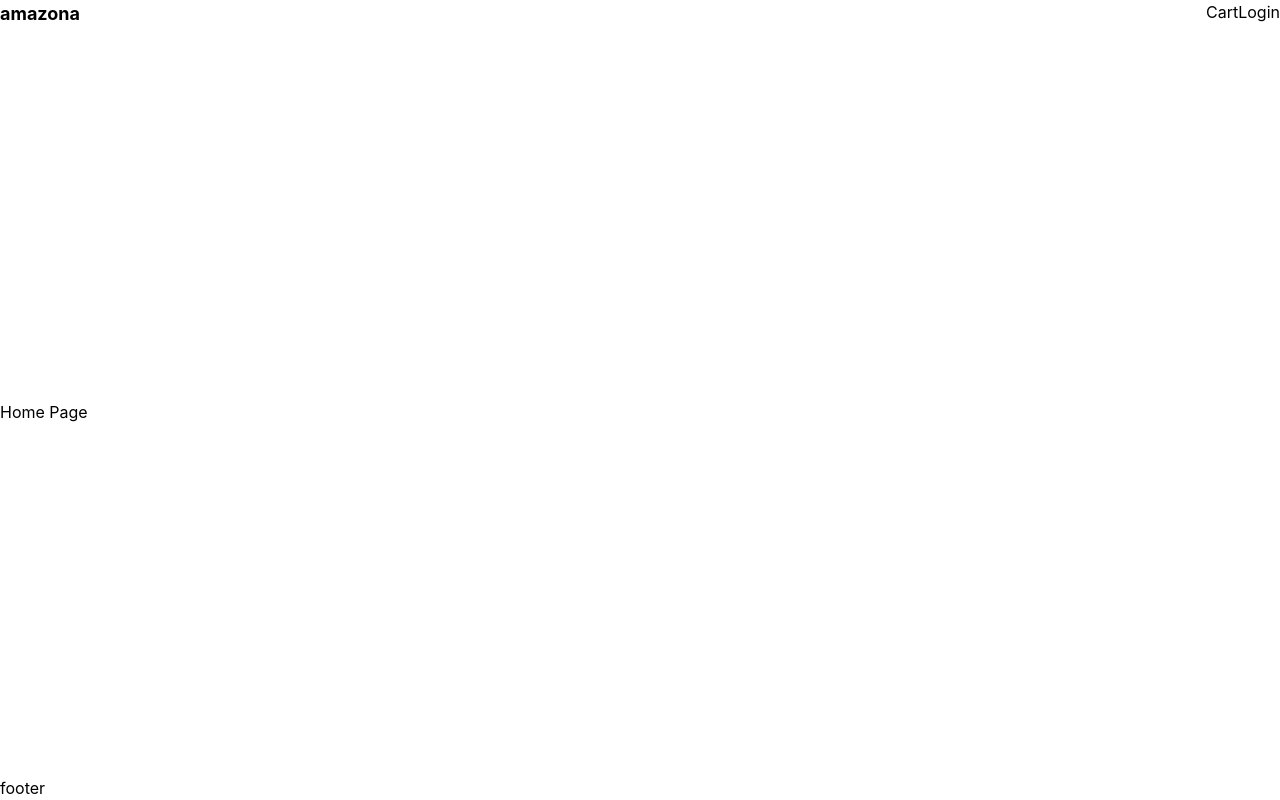
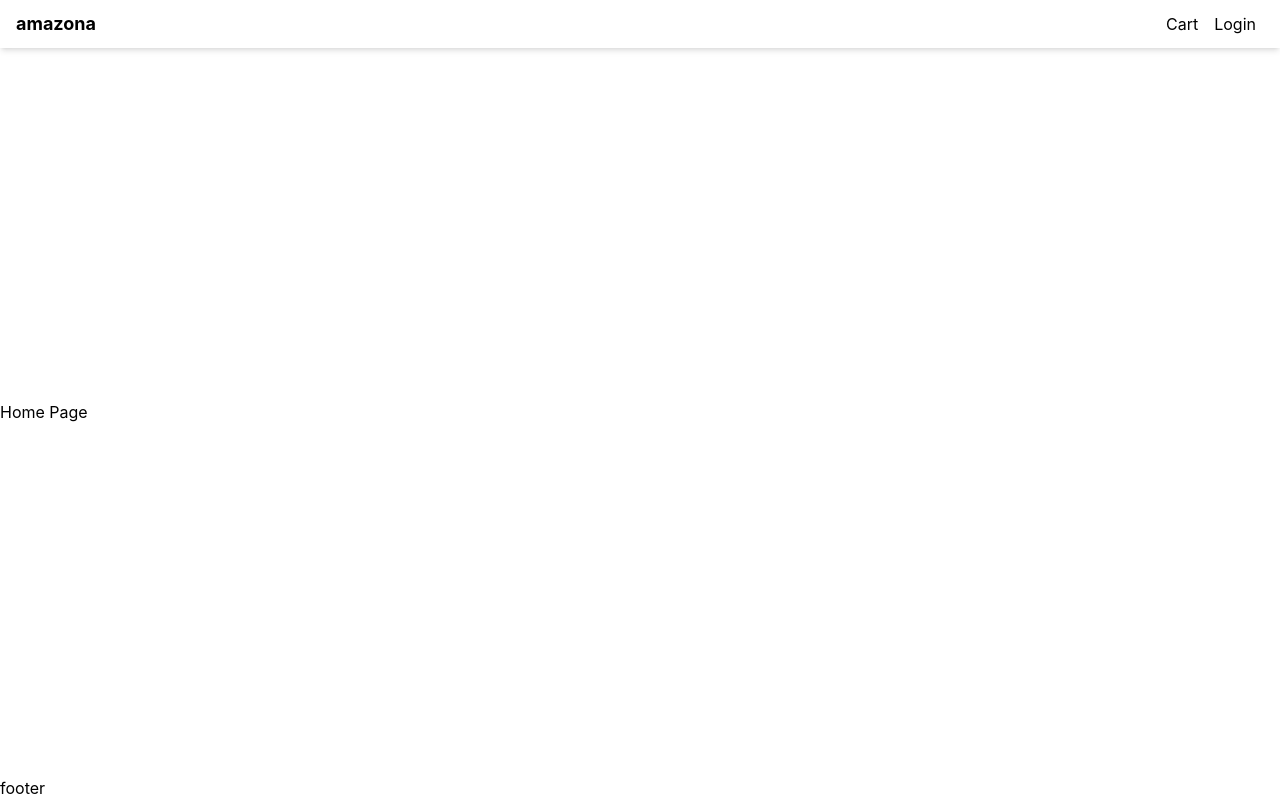
Before and after one commit to HassanBahati/next-tailwind-amazona, a Next.js app: page / in a window 1280 px wide. Built offline with nearby package versions, Linux system fonts and the light colour scheme.

Commit message:
style nav components

```diff
--- a/components/Layout.js
+++ b/components/Layout.js
@@ -12,13 +12,17 @@ export default function Layout({ children, title }) {
       </Head>
       <div className="flex min-h-screen flex-col justify-between">
         <header className="">
-          <nav className="flex h-12 justify-between">
+          <nav className="flex h-12 justify-between shadow-md items-center px-4">
             <Link href="/">
               <a className="text-lg font-bold">amazona</a>
             </Link>
             <div>
-              <Link href="/cart">Cart</Link>
-              <Link href="login">Login</Link>
+              <Link href="/cart">
+                <a className="p-2">Cart</a>
+              </Link>
+              <Link href="login">
+                <a className="p-2">Login</a>
+              </Link>
             </div>
           </nav>
         </header>
```
